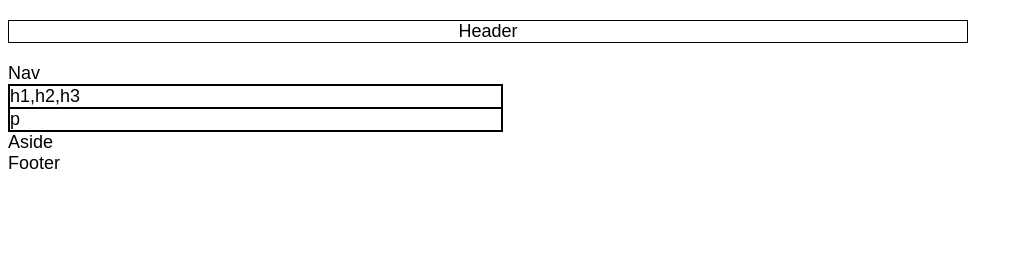
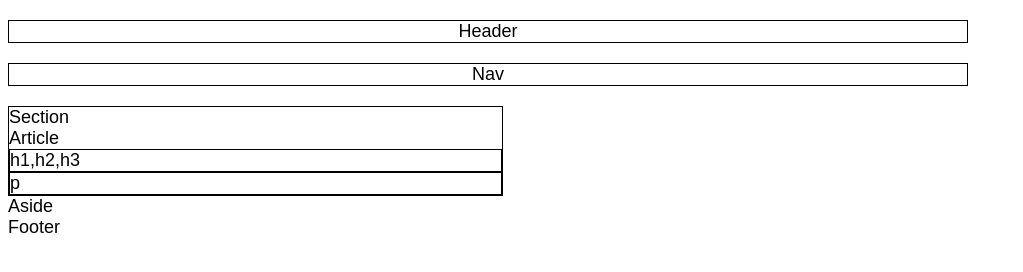
Before and after one commit to nikola4work/HH-WireFrame, a plain HTML site: page index.html in a window 1280 px wide. Shown: the whole page, without its empty margins (0-1023 px from the left). Drawn offline with Linux system fonts and the light colour scheme.

Commit message:
forgot to add article into html code

```diff
--- a/index.html
+++ b/index.html
@@ -14,12 +14,14 @@
         Header
     </header>
 
-    <nav id="top">
+    <nav id="top-nav">
         Nav
     </nav>
 
     <section id="left">
+        Section
         <article class="art">
+            Article
             <div class="tag">
                 h1,h2,h3
             </div>
@@ -28,6 +30,7 @@
             </div>
         </article>
     </section>
+
     <aside id="right">
         Aside
     </aside>
```
